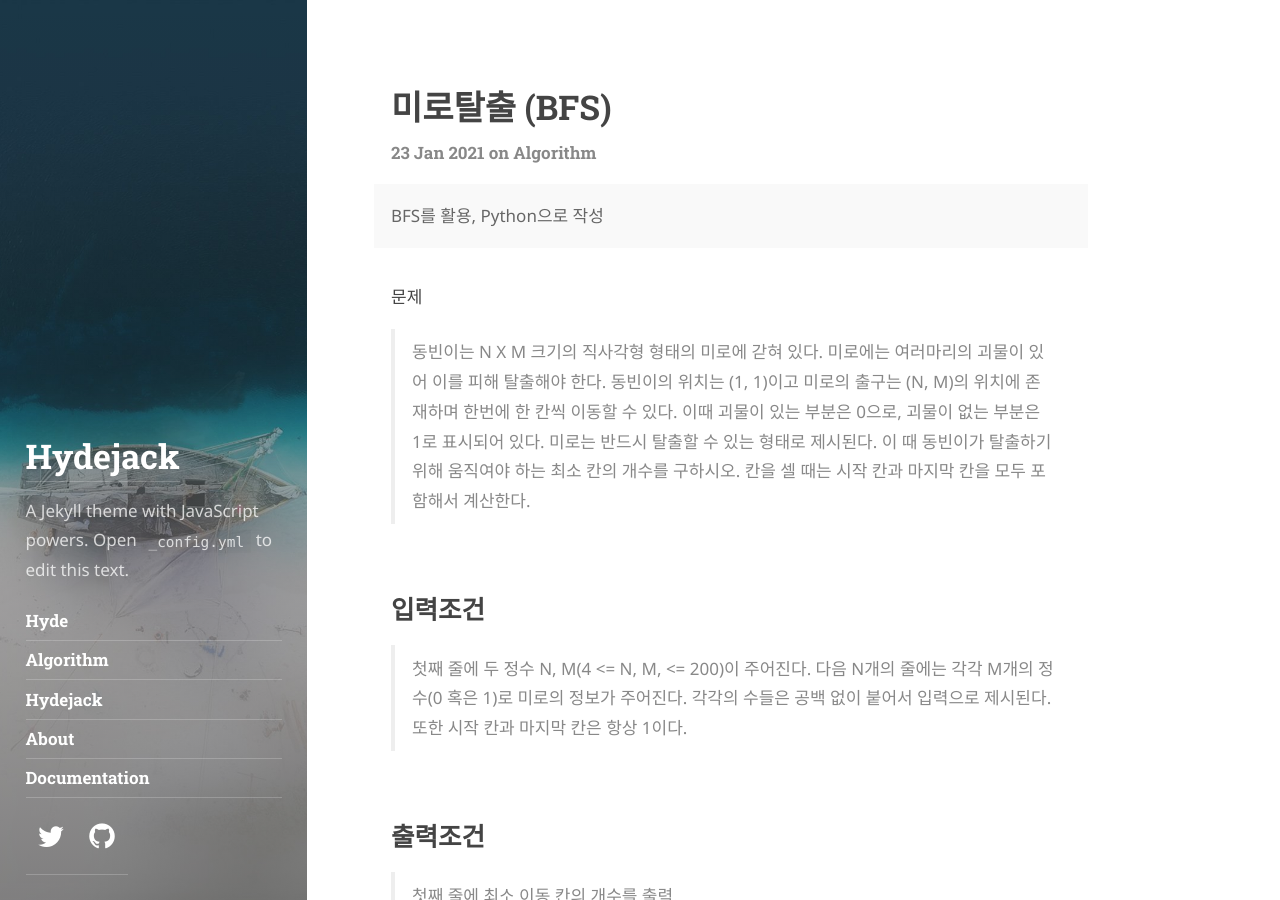
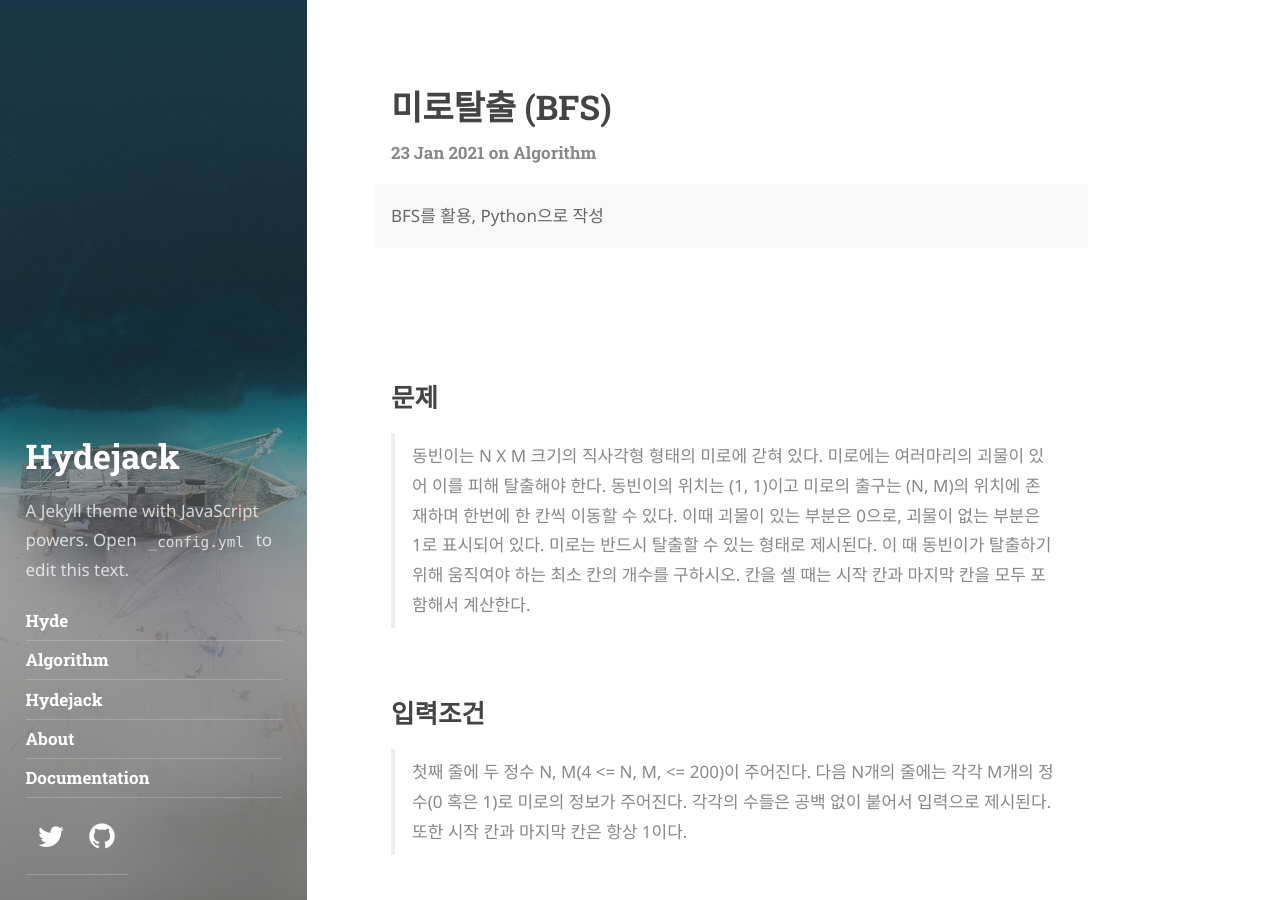
Before and after one commit to piemonte93/piemonte93.github.io, a Jekyll site: the page built from _posts/2021-01-23-algo-post1.md, in a window 1280 px wide and 900 px high. Built offline with Jekyll 4.4.1, drawn with Linux system fonts in a browser that asks for light colours; some web fonts are replaced.

Commit message:
Update 2021-01-23-algo-post1.md

```diff
--- a/_posts/2021-01-23-algo-post1.md
+++ b/_posts/2021-01-23-algo-post1.md
@@ -7,9 +7,9 @@ tags: [Algorithm]
 author: author2
 canonical_url:
 ---
+<br>
 
-
-문제
+## 문제
 > 동빈이는 N X M 크기의 직사각형 형태의 미로에 갇혀 있다. 미로에는 여러마리의 괴물이 있어 이를 피해 탈출해야 한다. 동빈이의 위치는 (1, 1)이고 미로의 출구는 (N, M)의 위치에 존재하며 한번에 한 칸씩 이동할 수 있다. 이때 괴물이 있는 부분은 0으로, 괴물이 없는 부분은 1로 표시되어 있다. 미로는 반드시 탈출할 수 있는 형태로 제시된다. 이 때 동빈이가 탈출하기 위해 움직여야 하는 최소 칸의 개수를 구하시오. 칸을 셀 때는 시작 칸과 마지막 칸을 모두 포함해서 계산한다.
 
 
```
